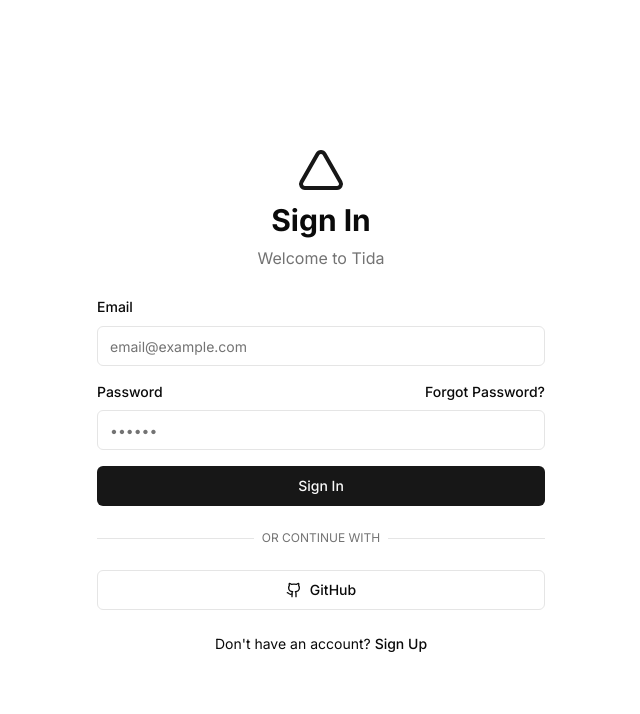
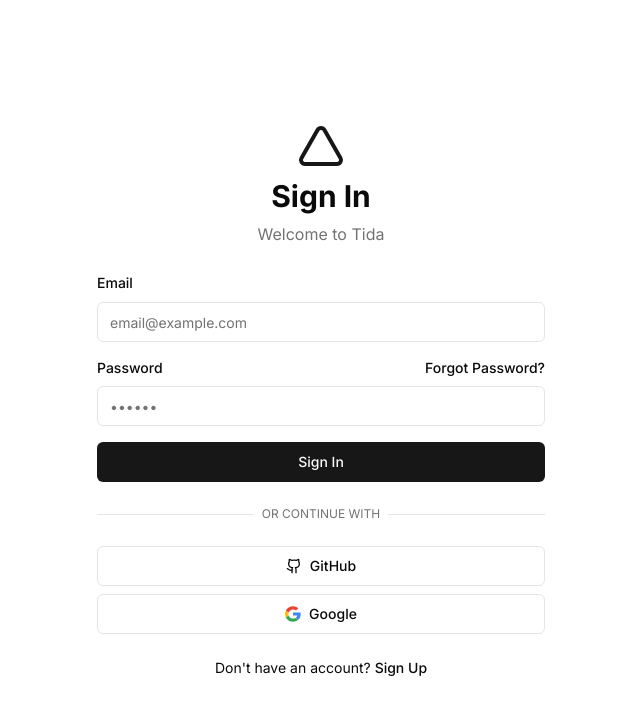
Before and after one commit to FatDoge/tida, a Next.js app: page /auth/login in a window 1280 px wide. Shown: the top 714 px of the page, without its empty margins (319-959 px from the left). Built offline with nearby package versions, Linux system fonts and the light colour scheme; no server answers.

Commit message:
feat: 支持google

```diff
--- a/app/auth/login/page.tsx
+++ b/app/auth/login/page.tsx
@@ -21,6 +21,7 @@ import { Input } from '@/components/ui/input';
 import { useAuth } from '@/providers/auth-provider';
 import { useI18n } from '@/providers/i18n-provider';
 import { Skeleton } from '@/components/ui/skeleton';
+import { GoogleIcon } from '@/components/icons/google';
 
 export default function LoginPage() {
   const { t, isLoaded } = useI18n();
@@ -208,6 +209,15 @@ export default function LoginPage() {
             <Github className="mr-2 h-4 w-4" />
             GitHub
           </Button>
+          <Button
+            variant="outline"
+            className="w-full"
+            onClick={() => handleProviderSignIn('google')}
+            disabled={isLoading}
+          >
+            <GoogleIcon className="mr-2 h-4 w-4" />
+            Google
+          </Button>
         </div>
 
         <div className="text-center text-sm">
--- /dev/null
+++ b/components/icons/google.tsx
@@ -0,0 +1,37 @@
+import { SVGProps } from "react";
+
+export function GoogleIcon(props: SVGProps<SVGSVGElement>) {
+  return (
+    <svg
+      className="icon"
+      viewBox="0 0 1024 1024"
+      version="1.1"
+      xmlns="http://www.w3.org/2000/svg"
+      p-id="1484"
+      width="200"
+      height="200"
+      {...props}
+    >
+      <path
+        d="M214.101333 512c0-32.512 5.546667-63.701333 15.36-92.928L57.173333 290.218667A491.861333 491.861333 0 0 0 4.693333 512c0 79.701333 18.858667 154.88 52.394667 221.610667l172.202667-129.066667A290.56 290.56 0 0 1 214.101333 512"
+        fill="#FBBC05"
+        p-id="1485"
+      ></path>
+      <path
+        d="M516.693333 216.192c72.106667 0 137.258667 25.002667 188.458667 65.962667L854.101333 136.533333C763.349333 59.178667 646.997333 11.392 516.693333 11.392c-202.325333 0-376.234667 113.28-459.52 278.826667l172.373334 128.853333c39.68-118.016 152.832-202.88 287.146666-202.88"
+        fill="#EA4335"
+        p-id="1486"
+      ></path>
+      <path
+        d="M516.693333 807.808c-134.357333 0-247.509333-84.864-287.232-202.88l-172.288 128.853333c83.242667 165.546667 257.152 278.826667 459.52 278.826667 124.842667 0 244.053333-43.392 333.568-124.757333l-163.584-123.818667c-46.122667 28.458667-104.234667 43.776-170.026666 43.776"
+        fill="#34A853"
+        p-id="1487"
+      ></path>
+      <path
+        d="M1005.397333 512c0-29.568-4.693333-61.44-11.648-91.008H516.650667V614.4h274.602666c-13.696 65.962667-51.072 116.650667-104.533333 149.632l163.541333 123.818667c93.994667-85.418667 155.136-212.650667 155.136-375.850667"
+        fill="#4285F4"
+        p-id="1488"
+      ></path>
+    </svg>
+  );
+}
```
